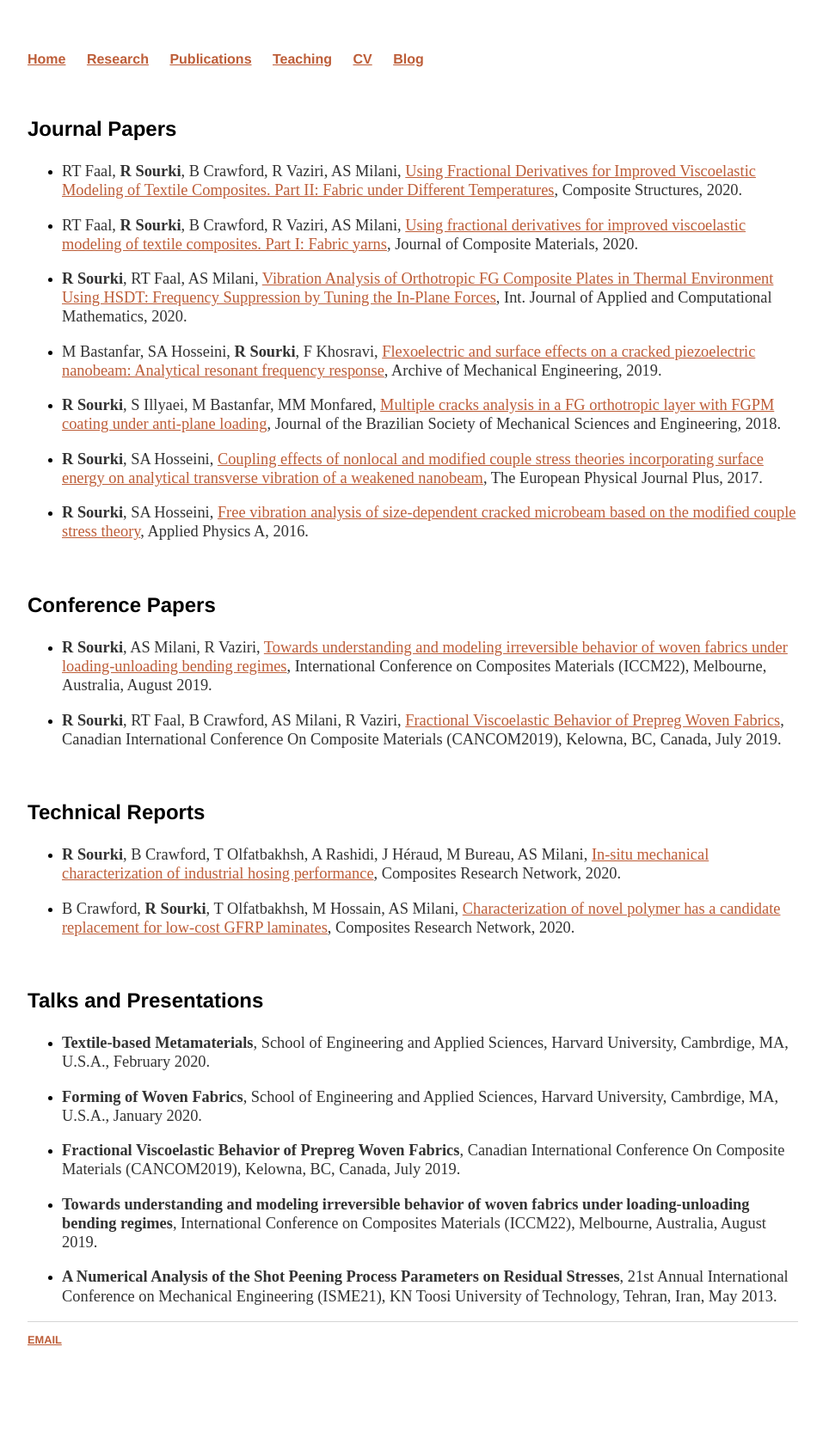
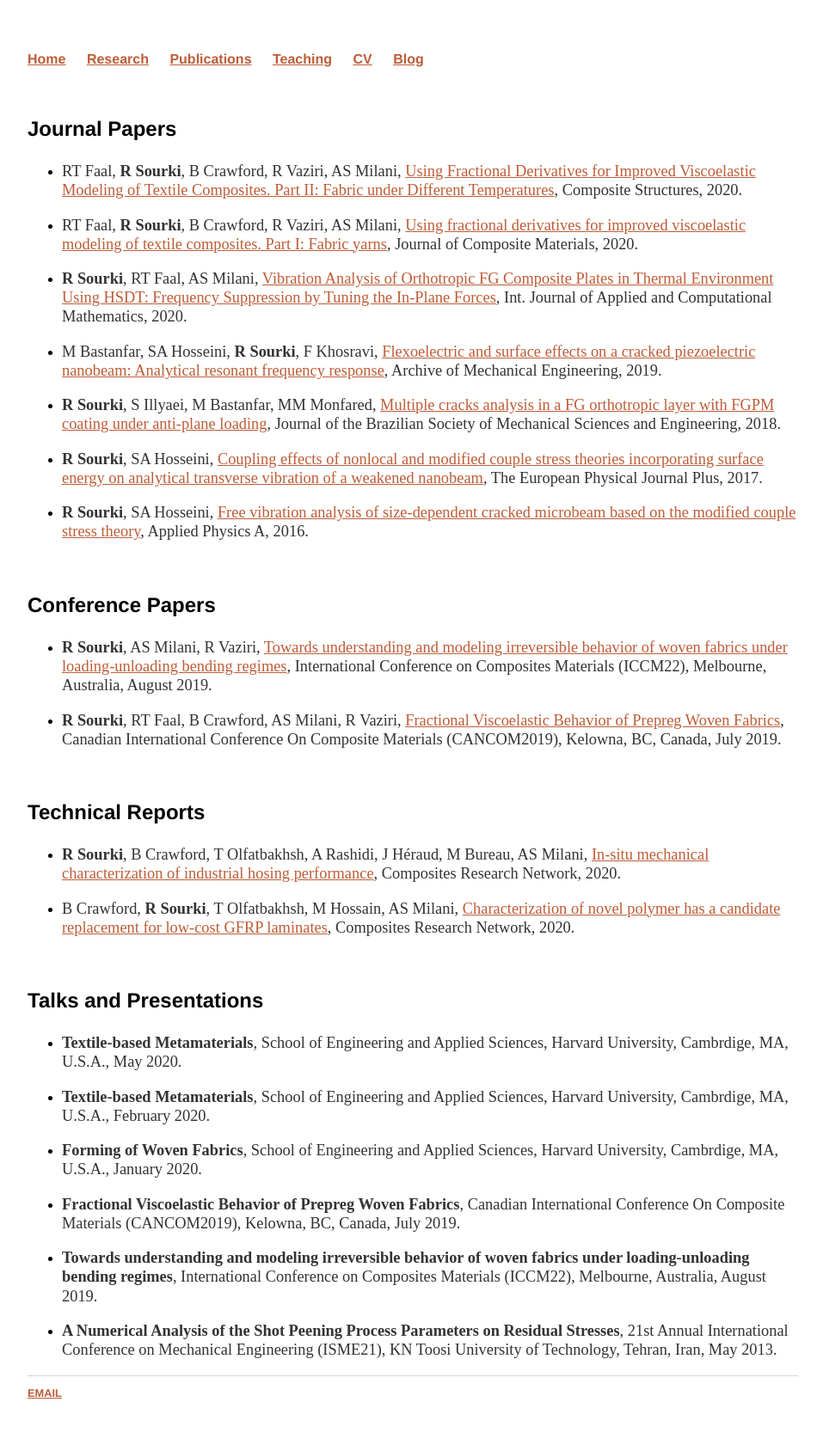
Before and after one commit to rsourki/rsourki.github.io, a Jekyll site: the page built from publications/index.html, in a window 1280 px wide. Shown: the whole page at 86% size, without its empty margins (160-1117 px from the left). Built offline with Jekyll 4.4.1, drawn with Linux system fonts in a browser that asks for light colours; before the commit the page ends 1626 px from its top, so only the background shows below that.

Commit message:
Update index.html

```diff
--- a/publications/index.html
+++ b/publications/index.html
@@ -40,6 +40,7 @@ title: Publications - Reza Sourki Webpage
  <br>
  <h3>Talks and Presentations</h3>
  <ul>
+ <li><p><b>Textile-based Metamaterials</b>, School of Engineering and Applied Sciences, Harvard University, Cambrdige, MA, U.S.A., May 2020.</p></li>
  <li><p><b>Textile-based Metamaterials</b>, School of Engineering and Applied Sciences, Harvard University, Cambrdige, MA, U.S.A., February 2020.</p></li>
  <li><p><b>Forming of Woven Fabrics</b>, School of Engineering and Applied Sciences, Harvard University, Cambrdige, MA, U.S.A., January 2020.</p></li>
  <li><p><b>Fractional Viscoelastic Behavior of Prepreg Woven Fabrics</b>, Canadian International Conference On Composite Materials (CANCOM2019), Kelowna, BC, Canada, July 2019.</p></li>
```
